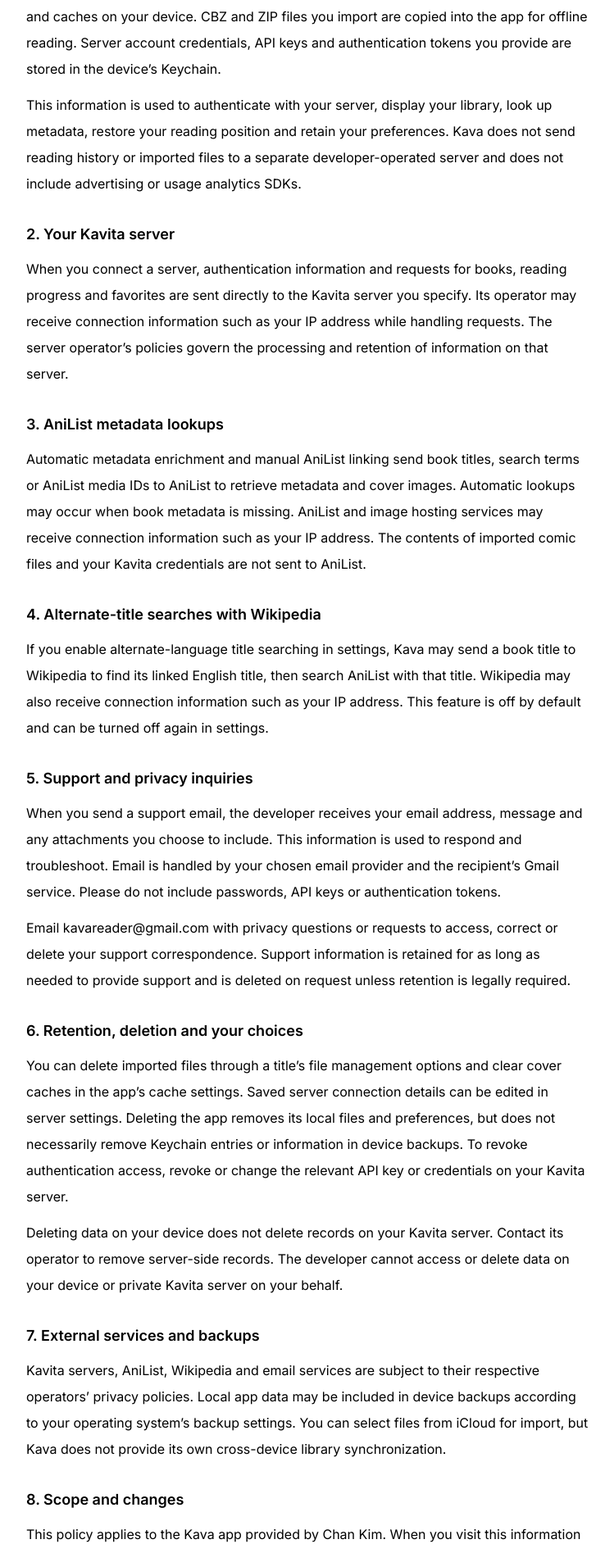
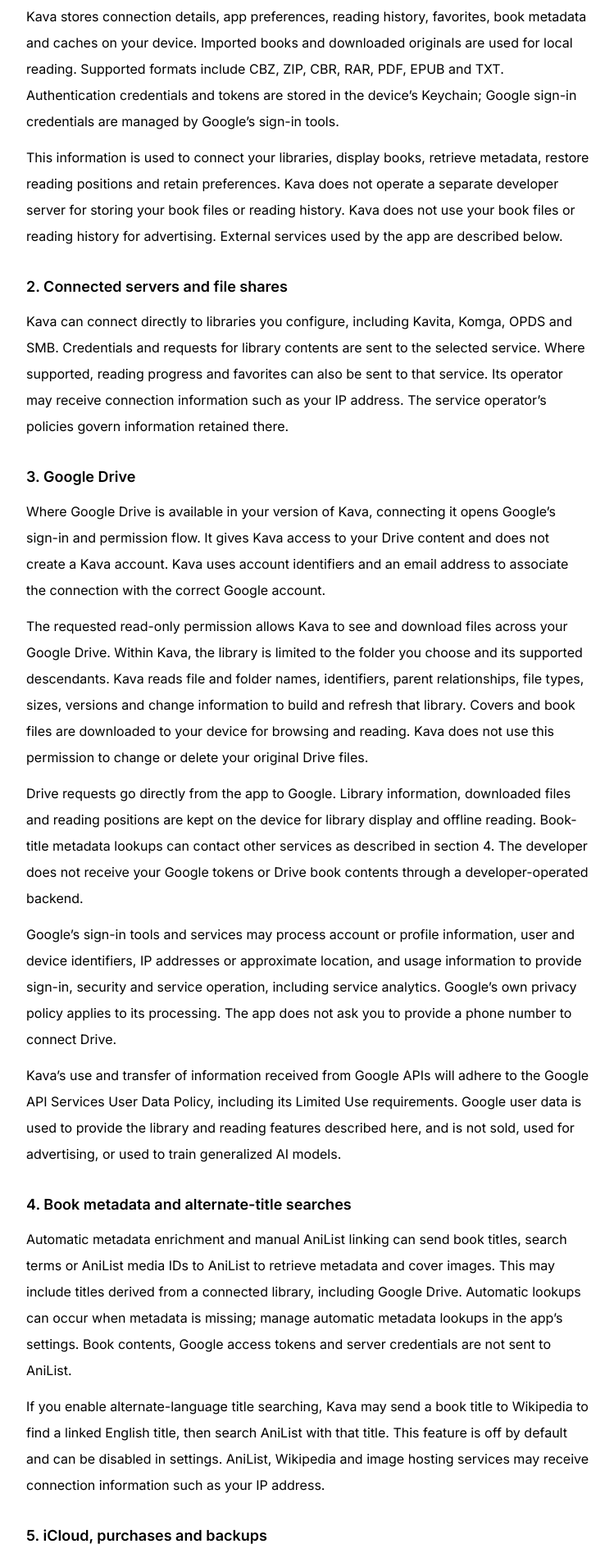
Before and after one commit to evian-christ/ckim.dev, a Next.js app: page /kava/privacy in a window 1280 px wide. Shown: the part 392-2287 px from the top of the page at 82% size, without its empty margins (264-1013 px from the left). Built offline with nearby package versions, Linux system fonts and the light colour scheme.

Commit message:
Update Kava support and privacy for Google Drive

```diff
--- a/src/app/kava/layout.tsx
+++ b/src/app/kava/layout.tsx
@@ -8,7 +8,7 @@
       </a>
       <div className="mx-auto max-w-3xl px-6 sm:px-10">
         <header className="flex flex-wrap items-center justify-between gap-5 py-7">
-          <span className="text-xl font-semibold">Kava</span>
+          <Link href="/kava/" className="text-xl font-semibold">Kava</Link>
           <nav aria-label="Kava" className="flex flex-wrap gap-5 text-sm">
             <Link href="/kava/privacy/" className="underline">Privacy</Link>
             <Link href="/kava/support/" className="underline">Support</Link>
--- /dev/null
+++ b/src/app/kava/page.tsx
@@ -0,0 +1,33 @@
+import type { Metadata } from "next";
+import Link from "next/link";
+
+export const metadata: Metadata = {
+  title: "Kava — Your book libraries",
+  description: "Read your own comics and books from files and connected libraries with Kava for iPhone, iPad and Mac.",
+  alternates: { canonical: "https://ckim.dev/kava/" },
+};
+
+export default function KavaPage() {
+  return (
+    <div className="space-y-8">
+      <div className="space-y-4">
+        <h1 className="text-3xl font-semibold">Kava</h1>
+        <p className="leading-8">A reader for comics and books you own or are authorized to access, on iPhone, iPad and Mac.</p>
+      </div>
+      <section className="space-y-3">
+        <h2 className="text-lg font-semibold">Your files and connected libraries</h2>
+        <p className="leading-8">Read CBZ, ZIP, CBR, RAR, PDF, EPUB and TXT files. Connect libraries such as Kavita, Komga, OPDS and SMB, keep favorites, and return to your saved reading position.</p>
+      </section>
+      <section className="space-y-3">
+        <h2 className="text-lg font-semibold">Google Drive integration — in testing</h2>
+        <p className="leading-8">Where available, sign in to Google, select a library folder and read its supported books. Kava reads your selected library without changing the Drive originals. Completed downloads support offline reading. Google sign-in connects your content and does not create a Kava account.</p>
+        <p className="leading-8">Availability depends on the app version. Google verification and public release of this integration are still pending.</p>
+      </section>
+      <nav aria-label="Kava information" className="flex flex-wrap gap-6">
+        <Link href="/kava/support/" className="underline">Support and contact</Link>
+        <Link href="/kava/privacy/" className="underline">Privacy policy</Link>
+      </nav>
+      <p className="text-sm">Kava is developed by Chan Kim. Contact <a href="mailto:kavareader@gmail.com" className="underline">kavareader@gmail.com</a>.</p>
+    </div>
+  );
+}
--- a/src/app/kava/privacy/page.tsx
+++ b/src/app/kava/privacy/page.tsx
@@ -3,7 +3,7 @@
 
 export const metadata: Metadata = {
   title: "Kava — Privacy Policy",
-  description: "How Kava handles local files, server connections, metadata lookups and support inquiries.",
+  description: "How Kava handles book files, connected libraries, Google Drive, metadata lookups and support inquiries.",
   alternates: { canonical: "https://ckim.dev/kava/privacy/" },
 };
 
@@ -11,37 +11,56 @@
   {
     title: "1. Information stored on your device",
     paragraphs: [
-      "Kava stores server addresses, app preferences, reading history, favorites, book metadata and caches on your device. CBZ and ZIP files you import are copied into the app for offline reading. Server account credentials, API keys and authentication tokens you provide are stored in the device’s Keychain.",
-      "This information is used to authenticate with your server, display your library, look up metadata, restore your reading position and retain your preferences. Kava does not send reading history or imported files to a separate developer-operated server and does not include advertising or usage analytics SDKs.",
+      "Kava stores connection details, app preferences, reading history, favorites, book metadata and caches on your device. Imported books and downloaded originals are used for local reading. Supported formats include CBZ, ZIP, CBR, RAR, PDF, EPUB and TXT. Authentication credentials and tokens are stored in the device’s Keychain; Google sign-in credentials are managed by Google’s sign-in tools.",
+      "This information is used to connect your libraries, display books, retrieve metadata, restore reading positions and retain preferences. Kava does not operate a separate developer server for storing your book files or reading history. Kava does not use your book files or reading history for advertising. External services used by the app are described below.",
     ],
   },
   {
-    title: "2. Your Kavita server",
-    paragraphs: ["When you connect a server, authentication information and requests for books, reading progress and favorites are sent directly to the Kavita server you specify. Its operator may receive connection information such as your IP address while handling requests. The server operator’s policies govern the processing and retention of information on that server."],
+    title: "2. Connected servers and file shares",
+    paragraphs: ["Kava can connect directly to libraries you configure, including Kavita, Komga, OPDS and SMB. Credentials and requests for library contents are sent to the selected service. Where supported, reading progress and favorites can also be sent to that service. Its operator may receive connection information such as your IP address. The service operator’s policies govern information retained there."],
   },
   {
-    title: "3. AniList metadata lookups",
-    paragraphs: ["Automatic metadata enrichment and manual AniList linking send book titles, search terms or AniList media IDs to AniList to retrieve metadata and cover images. Automatic lookups may occur when book metadata is missing. AniList and image hosting services may receive connection information such as your IP address. The contents of imported comic files and your Kavita credentials are not sent to AniList."],
+    title: "3. Google Drive",
+    paragraphs: [
+      "Where Google Drive is available in your version of Kava, connecting it opens Google’s sign-in and permission flow. It gives Kava access to your Drive content and does not create a Kava account. Kava uses account identifiers and an email address to associate the connection with the correct Google account.",
+      "The requested read-only permission allows Kava to see and download files across your Google Drive. Within Kava, the library is limited to the folder you choose and its supported descendants. Kava reads file and folder names, identifiers, parent relationships, file types, sizes, versions and change information to build and refresh that library. Covers and book files are downloaded to your device for browsing and reading. Kava does not use this permission to change or delete your original Drive files.",
+      "Drive requests go directly from the app to Google. Library information, downloaded files and reading positions are kept on the device for library display and offline reading. Book-title metadata lookups can contact other services as described in section 4. The developer does not receive your Google tokens or Drive book contents through a developer-operated backend.",
+      "Google’s sign-in tools and services may process account or profile information, user and device identifiers, IP addresses or approximate location, and usage information to provide sign-in, security and service operation, including service analytics. Google’s own privacy policy applies to its processing. The app does not ask you to provide a phone number to connect Drive.",
+      "Kava’s use and transfer of information received from Google APIs will adhere to the Google API Services User Data Policy, including its Limited Use requirements. Google user data is used to provide the library and reading features described here, and is not sold, used for advertising, or used to train generalized AI models.",
+    ],
   },
   {
-    title: "4. Alternate-title searches with Wikipedia",
-    paragraphs: ["If you enable alternate-language title searching in settings, Kava may send a book title to Wikipedia to find its linked English title, then search AniList with that title. Wikipedia may also receive connection information such as your IP address. This feature is off by default and can be turned off again in settings."],
+    title: "4. Book metadata and alternate-title searches",
+    paragraphs: [
+      "Automatic metadata enrichment and manual AniList linking can send book titles, search terms or AniList media IDs to AniList to retrieve metadata and cover images. This may include titles derived from a connected library, including Google Drive. Automatic lookups can occur when metadata is missing; manage automatic metadata lookups in the app’s settings. Book contents, Google access tokens and server credentials are not sent to AniList.",
+      "If you enable alternate-language title searching, Kava may send a book title to Wikipedia to find a linked English title, then search AniList with that title. This feature is off by default and can be disabled in settings. AniList, Wikipedia and image hosting services may receive connection information such as your IP address.",
+    ],
   },
   {
-    title: "5. Support and privacy inquiries",
-    paragraphs: ["When you send a support email, the developer receives your email address, message and any attachments you choose to include. This information is used to respond and troubleshoot. Email is handled by your chosen email provider and the recipient’s Gmail service. Please do not include passwords, API keys or authentication tokens.", "Email kavareader@gmail.com with privacy questions or requests to access, correct or delete your support correspondence. Support information is retained for as long as needed to provide support and is deleted on request unless retention is legally required."],
+    title: "5. iCloud, purchases and backups",
+    paragraphs: [
+      "If you use iCloud libraries or enable library synchronization, Apple’s iCloud services store the selected library’s files or supported library information and reading state according to the feature you choose. Google sign-in credentials are not shared through Kava’s library synchronization. iCloud availability and processing depend on your Apple account and Apple’s policies.",
+      "Kava Pro purchases and purchase restoration are handled through Apple’s App Store. Kava uses purchase entitlement information to enable Pro features; the developer does not receive your payment card details. Other local app data may be included in device backups according to operating system settings. Downloaded reading originals are stored in an app directory marked as excluded from device backup.",
+    ],
   },
   {
-    title: "6. Retention, deletion and your choices",
-    paragraphs: ["You can delete imported files through a title’s file management options and clear cover caches in the app’s cache settings. Saved server connection details can be edited in server settings. Deleting the app removes its local files and preferences, but does not necessarily remove Keychain entries or information in device backups. To revoke authentication access, revoke or change the relevant API key or credentials on your Kavita server.", "Deleting data on your device does not delete records on your Kavita server. Contact its operator to remove server-side records. The developer cannot access or delete data on your device or private Kavita server on your behalf."],
+    title: "6. Retention, deletion and revoking access",
+    paragraphs: [
+      "Library information and reading history are kept on your device to support the app’s features. Downloaded originals remain available for offline reading until removed through download management or applicable app storage cleanup. Imported books can be deleted through file management, and cover caches can be cleared in cache settings. Disconnecting a library and deleting downloaded copies are separate actions.",
+      "You can disconnect Google Drive in Kava’s connection settings. You can also revoke Kava’s access from the third-party connections section of your Google Account at myaccount.google.com/connections. Revoking access prevents further authorized requests but does not itself erase copies already downloaded to the device. Delete those copies through Kava’s download management. Deleting a local copy does not change the original in Drive.",
+      "Deleting the app removes its local files and preferences, but does not necessarily remove Keychain entries, backups, or data stored in iCloud or on connected services. Manage those copies through the relevant service and operating system settings. For server-side records, contact your server operator. The developer cannot access or delete files on your device or private services on your behalf.",
+    ],
   },
   {
-    title: "7. External services and backups",
-    paragraphs: ["Kavita servers, AniList, Wikipedia and email services are subject to their respective operators’ privacy policies. Local app data may be included in device backups according to your operating system’s backup settings. You can select files from iCloud for import, but Kava does not provide its own cross-device library synchronization."],
+    title: "7. Support and privacy inquiries",
+    paragraphs: [
+      "When you send a support email, the developer receives your email address, message and any attachments you choose to include. This information is used to respond and troubleshoot. Email is handled by your chosen email provider and the recipient’s Gmail service. Do not include passwords, API keys, authentication tokens or private book files.",
+      "Email kavareader@gmail.com with privacy questions or requests to access, correct or delete your support correspondence. Support information is retained for as long as needed to provide support and is deleted on request unless retention is legally required.",
+    ],
   },
   {
-    title: "8. Scope and changes",
-    paragraphs: ["This policy applies to the Kava app provided by Chan Kim. When you visit this information website, its hosting provider may process standard connection information, such as your IP address, to deliver and secure the pages. If the app’s data practices change, this page and its effective date will be updated."],
+    title: "8. External services, website and changes",
+    paragraphs: ["This policy applies to Kava, provided by Chan Kim. Connected services, Google, Apple, AniList, Wikipedia and email providers have their own privacy policies. This information website’s hosting provider may process standard connection information, such as your IP address, to deliver and secure its pages. Availability of app features varies by version; the Google Drive sections apply when that integration is available. If data practices change, this page and its effective date will be updated."],
   },
 ];
 
@@ -50,9 +69,14 @@
     <>
       <div className="mb-8 space-y-4">
         <h1 className="text-3xl font-semibold">Privacy policy</h1>
-        <p className="text-sm">Effective date: <time dateTime="2026-10-03">2026-10-03</time> · Chan Kim</p>
+        <p className="text-sm">Effective date: <time dateTime="2026-10-24">2026-10-24</time> · Chan Kim</p>
       </div>
-      <DocumentBody intro="Kava is a comic reader for your own Kavita server and files you import. This policy explains which information stays on your device and which information is sent to external services." sections={english} />
+      <DocumentBody intro="Kava is a reader for books you own or are authorized to access, from files and connected libraries. This policy explains what stays on your device and what is sent to external services." sections={english} />
+      <nav aria-label="Privacy references" className="mt-8 flex flex-col items-start gap-3 text-sm">
+        <a href="https://developers.google.com/terms/api-services-user-data-policy" className="underline">Google API Services User Data Policy and Limited Use</a>
+        <a href="https://policies.google.com/privacy" className="underline">Google Privacy Policy</a>
+        <a href="https://myaccount.google.com/connections" className="underline">Manage Google account connections</a>
+      </nav>
     </>
   );
 }
```
Also changed, not shown: src/app/kava/support/page.tsx (+23 -10 lines).
